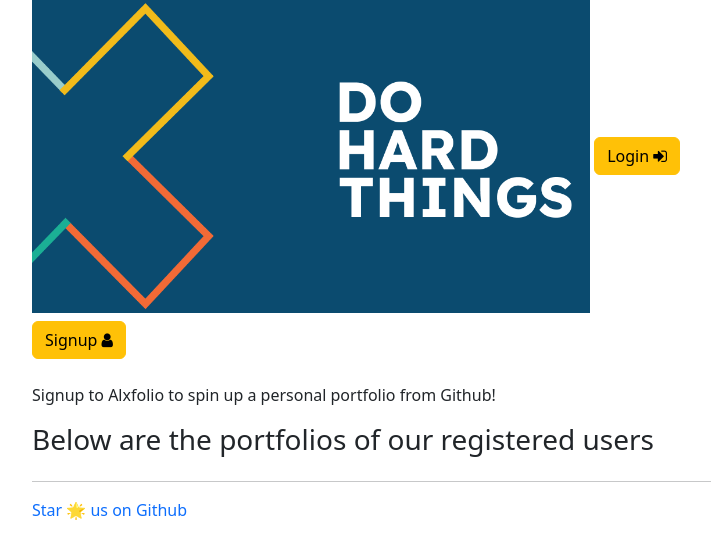
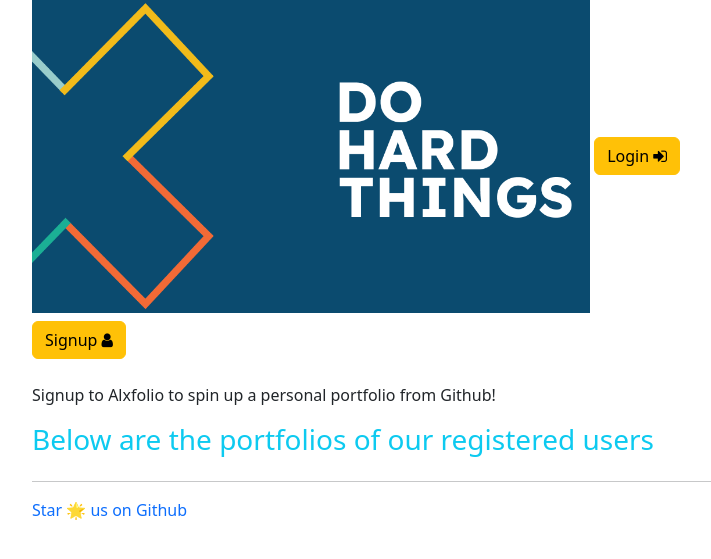
Before and after one commit to dukeofhazardz/Alxfolio, a Flask app: page / in a window 1280 px wide. Shown: the part 28-587 px from the top of the page, without its empty margins (50-761 px from the left). Run offline with Flask 3, Linux system fonts and the light colour scheme.

Commit message:
clean up

```diff
--- a/templates/home.html
+++ b/templates/home.html
@@ -10,7 +10,7 @@
 
 <p class="blockqoute">Signup to Alxfolio to spin up a personal portfolio from Github!</p>
 
-<h3 class="title" >Below are the portfolios of our registered users</h3>
+<h3 class="title text-info" >Below are the portfolios of our registered users</h3>
 <div class="row">
 {% for user in all_users %}
 
```
